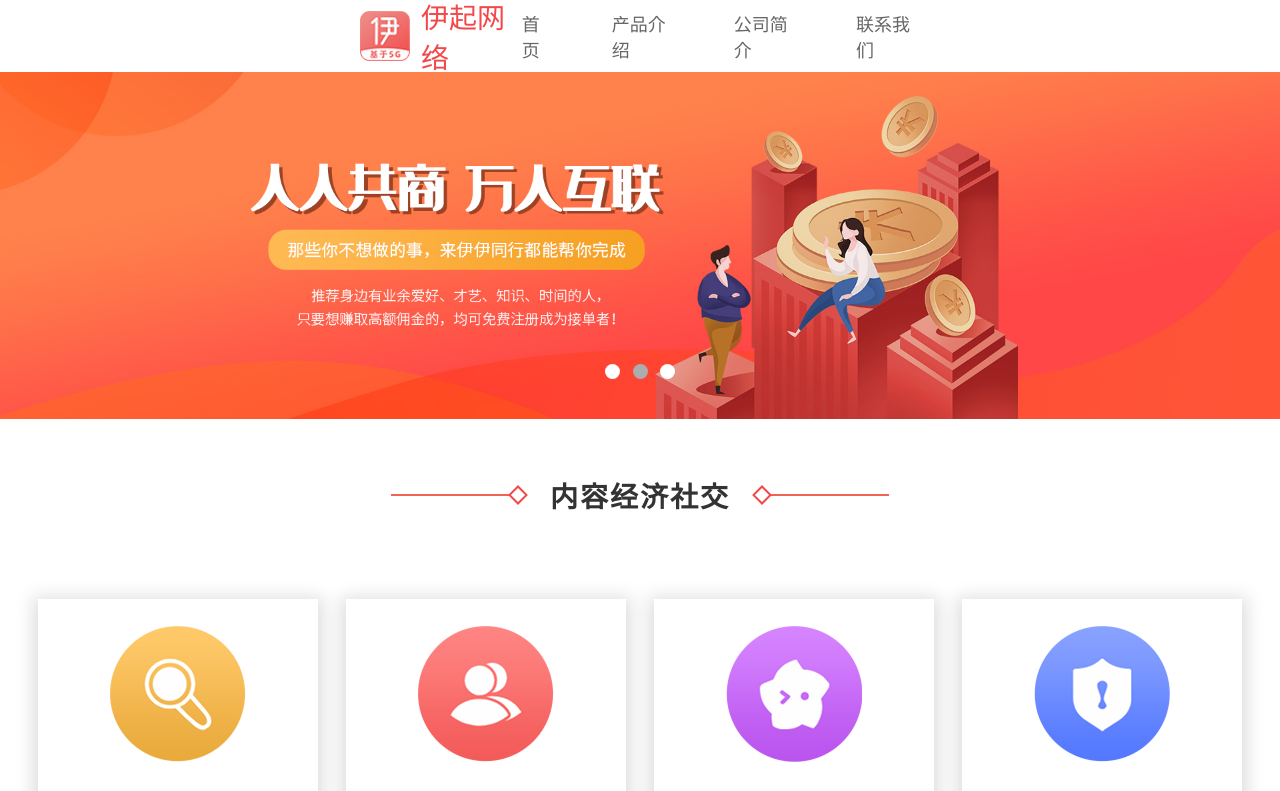
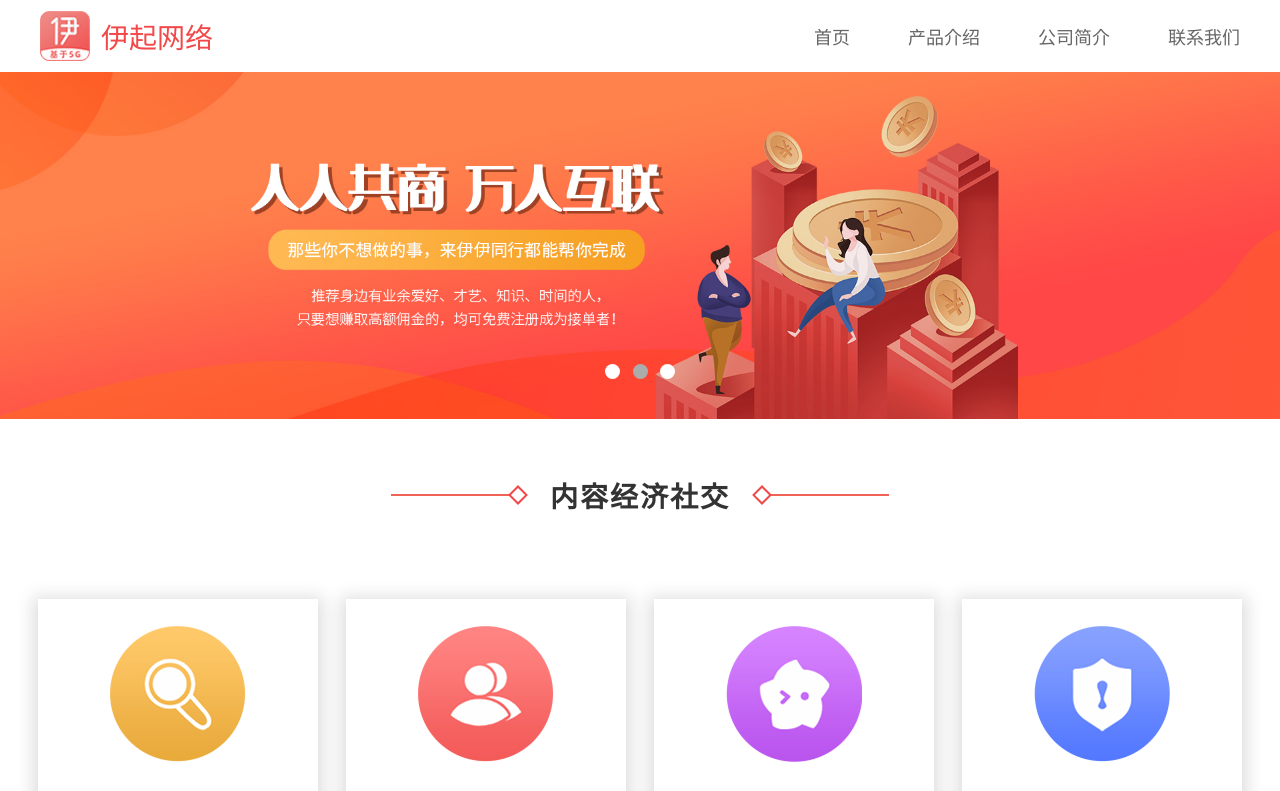
Before and after one commit to yiqiwangluo/xiaoyuan, a Vue app in the folder yiqi/: page / in a window 1280 px wide. Shown: the top 791 px of the page. Built offline with nearby package versions, Linux system fonts and the light colour scheme.

Commit message:
优化了页头的样式

```diff
--- a/yiqi/src/components/header.vue
+++ b/yiqi/src/components/header.vue
@@ -24,7 +24,6 @@
 export default {
     data() {
         return {
-            //
             component_list: [
                 { title: '首页', url: '/' },
                 { title: '产品介绍', url: '/' },
@@ -66,7 +65,7 @@ export default {
 }
 /* 内容区 */
 .content {
-    width: calc(100% - 720px);
+    width: 1200px;
     height: 100%;
     margin: 0px auto;
     display: flex;
```
